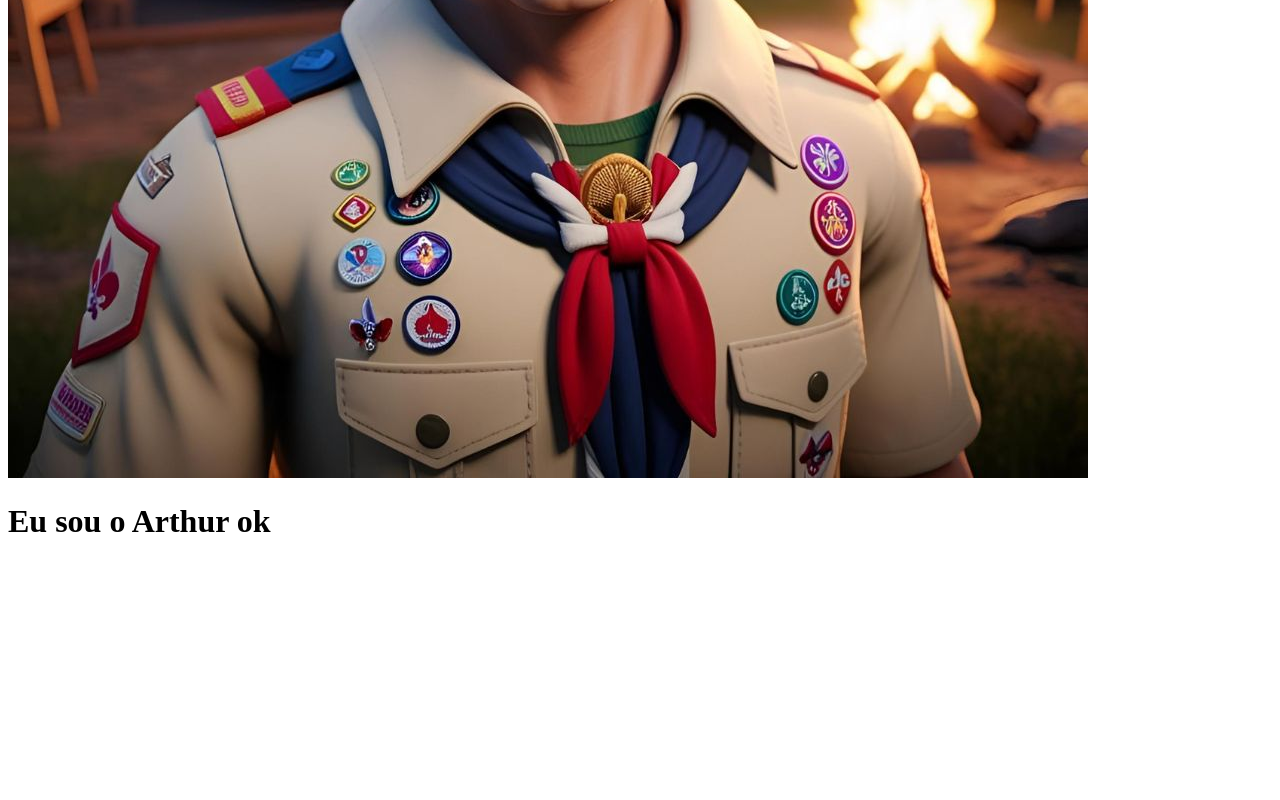
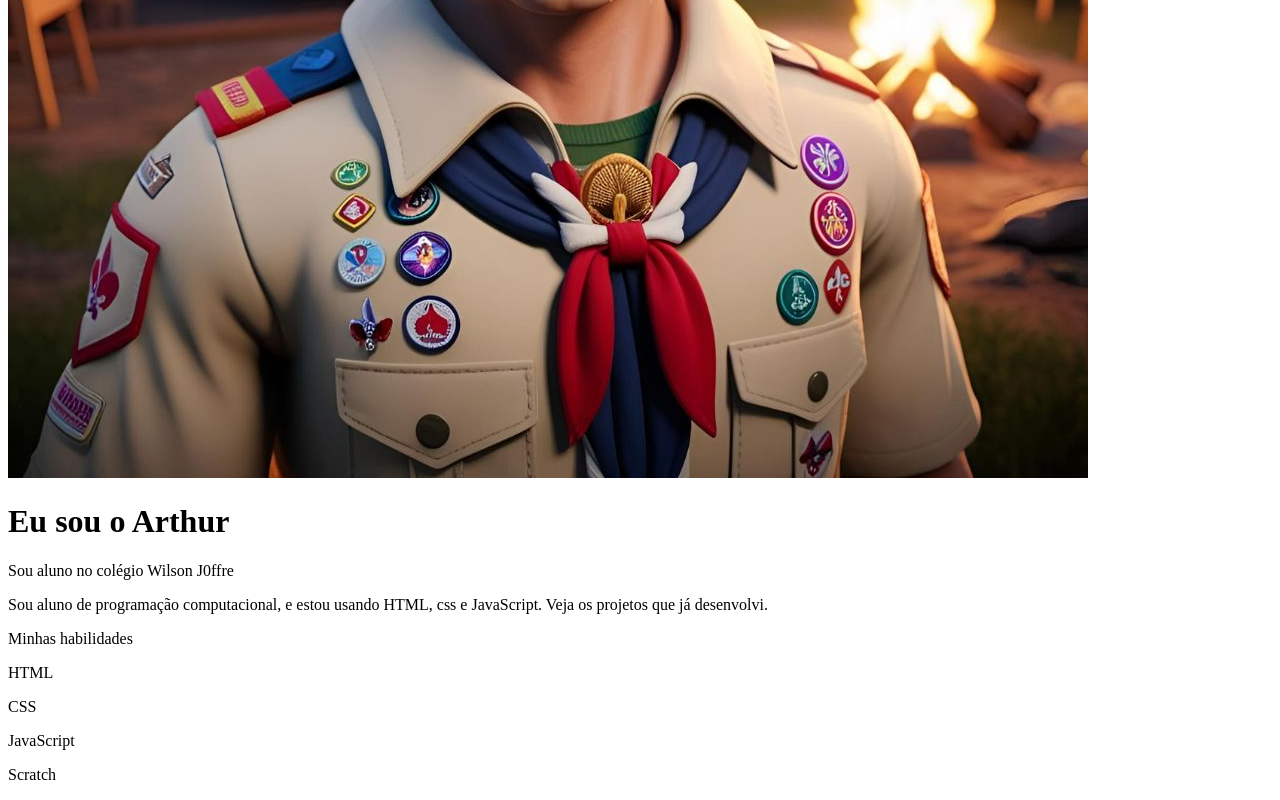
Before and after one commit to WxarthurxW/Arthur_Pulitra_2-D_portifolio, a plain HTML site: page index.html in a window 1280 px wide. Shown: the part 610-1410 px from the top of the page. Before the commit the page ends 1172 px from the top, so only its background shows below. Drawn offline with Linux system fonts and the light colour scheme.

Commit message:
aula 01/04

```diff
--- a/index.html
+++ b/index.html
@@ -7,6 +7,14 @@
 </head>
 <body>
         <img src="meuavatar.jpg" alt="imagem de um avatar masculino de cabelo raspado e loiro e escoteiro">
-        <h1>Eu sou o Arthur ok</h1>
+        <h1>Eu sou o Arthur</h1>
+        <p>Sou aluno no colégio Wilson J0ffre</p>
+        <p>Sou aluno de programação computacional, e estou usando HTML, css e JavaScript.
+        Veja os projetos que já desenvolvi.</p>
+        <p>Minhas habilidades</p>
+        <p>HTML</p>
+        <p>CSS</p>
+        <p>JavaScript</p>
+        <p>Scratch</p>
 </body>
 </html>
```
